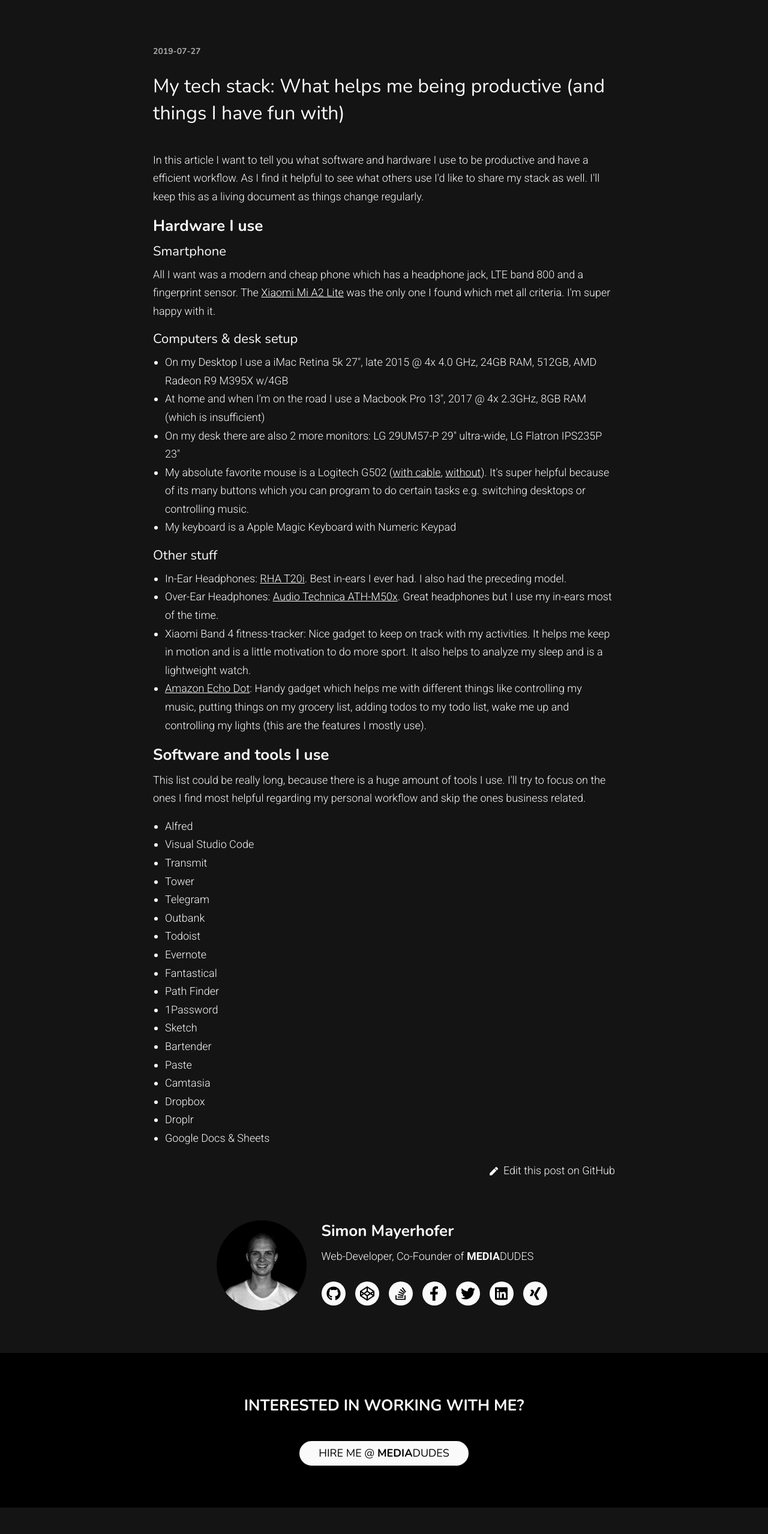
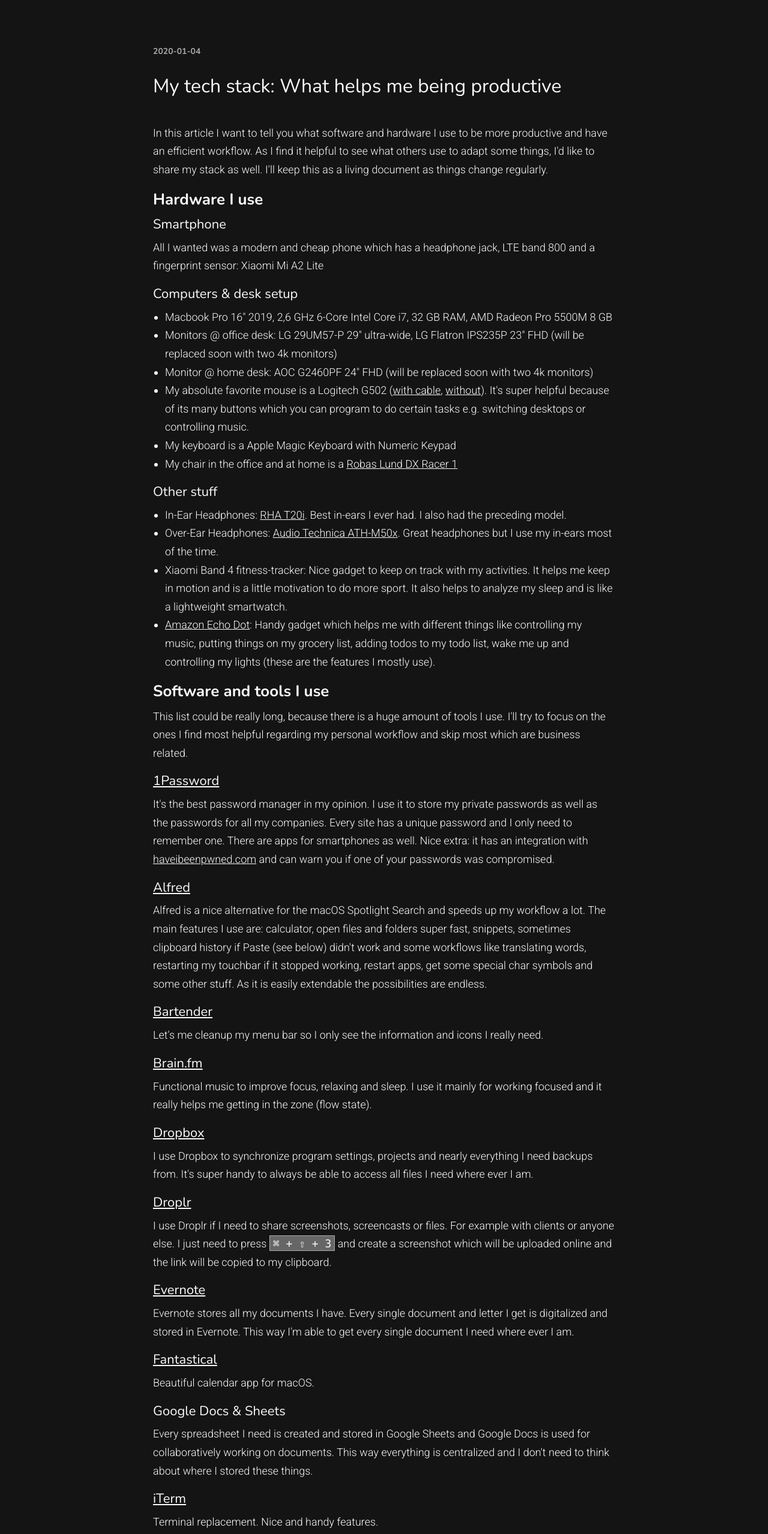
Before and after one commit to SimonMayerhofer/mayerhofer.it, a Gatsby site: page /uses/ in a window 1280 px wide. Shown: the part 80-2638 px from the top of the page at 60% size. Built offline with nearby package versions, Linux system fonts and the light colour scheme; Gatsby itself is replaced by a stand-in of ours; some packages are replaced by stand-ins of ours.

Commit message:
Update uses blog post

```diff
--- a/src/blog/uses/index.md
+++ b/src/blog/uses/index.md
@@ -1,50 +1,104 @@
 ---
-title: 'My tech stack: What helps me being productive (and things I have fun with)'
-date: '2019-07-27T00:00:00.000Z'
+title: 'My tech stack: What helps me being productive'
+date: '2020-01-04T00:00:00.000Z'
 ---
 
-In this article I want to tell you what software and hardware I use to be productive and have a efficient workflow. As I find it helpful to see what others use I'd like to share my stack as well. I'll keep this as a living document as things change regularly.
+In this article I want to tell you what software and hardware I use to be more productive and have an efficient workflow. As I find it helpful to see what others use to adapt some things, I'd like to share my stack as well. I'll keep this as a living document as things change regularly.
 
 ## Hardware I use
 
 ### Smartphone
 
-All I want was a modern and cheap phone which has a headphone jack, LTE band 800 and a fingerprint sensor. The [Xiaomi Mi A2 Lite](https://www.amazon.de/dp/B07FP3T6Z4) was the only one I found which met all criteria. I'm super happy with it.
+All I wanted was a modern and cheap phone which has a headphone jack, LTE band 800 and a fingerprint sensor: Xiaomi Mi A2 Lite
 
 ### Computers & desk setup
 
-- On my Desktop I use a iMac Retina 5k 27", late 2015 @ 4x 4.0 GHz, 24GB RAM, 512GB, AMD Radeon R9 M395X w/4GB
-- At home and when I'm on the road I use a Macbook Pro 13", 2017 @ 4x 2.3GHz, 8GB RAM (which is insufficient)
-- On my desk there are also 2 more monitors: LG 29UM57-P 29" ultra-wide, LG Flatron IPS235P 23"
-- My absolute favorite mouse is a Logitech G502 ([with cable](https://www.amazon.de/dp/B07GS6ZS8J/), [without](https://www.amazon.de/dp/B07QNYCLBJ/)). It's super helpful because of its many buttons which you can program to do certain tasks e.g. switching desktops or controlling music.
+- Macbook Pro 16" 2019, 2,6 GHz 6-Core Intel Core i7, 32 GB RAM, AMD Radeon Pro 5500M 8 GB
+- Monitors @ office desk: LG 29UM57-P 29" ultra-wide, LG Flatron IPS235P 23" FHD (will be replaced soon with two 4k monitors)
+- Monitor @ home desk: AOC G2460PF 24" FHD (will be replaced soon with two 4k monitors)
+- My absolute favorite mouse is a Logitech G502 ([with cable](https://smile.amazon.de/dp/B07GS6ZS8J/), [without](https://smile.amazon.de/dp/B07QNYCLBJ/)). It's super helpful because of its many buttons which you can program to do certain tasks e.g. switching desktops or controlling music.
 - My keyboard is a Apple Magic Keyboard with Numeric Keypad
+- My chair in the office and at home is a [Robas Lund DX Racer 1](https://smile.amazon.de/dp/product/B0056YNWVO/)
 
 ### Other stuff
 
-- In-Ear Headphones: [RHA T20i](https://www.amazon.de/dp/B074QJ74BW/). Best in-ears I ever had. I also had the preceding model.
-- Over-Ear Headphones: [Audio Technica ATH-M50x](https://www.amazon.de/dp/B00HVLUR86/). Great headphones but I use my in-ears most of the time.
-- Xiaomi Band 4 fitness-tracker: Nice gadget to keep on track with my activities. It helps me keep in motion and is a little motivation to do more sport. It also helps to analyze my sleep and is a lightweight watch.
-- [Amazon Echo Dot](https://www.amazon.de/dp/B07PHPXHQS/): Handy gadget which helps me with different things like controlling my music, putting things on my grocery list, adding todos to my todo list, wake me up and controlling my lights (this are the features I mostly use).
+- In-Ear Headphones: [RHA T20i](https://smile.amazon.de/dp/B074QJ74BW/). Best in-ears I ever had. I also had the preceding model.
+- Over-Ear Headphones: [Audio Technica ATH-M50x](https://smile.amazon.de/dp/B00HVLUR86/). Great headphones but I use my in-ears most of the time.
+- Xiaomi Band 4 fitness-tracker: Nice gadget to keep on track with my activities. It helps me keep in motion and is a little motivation to do more sport. It also helps to analyze my sleep and is like a lightweight smartwatch.
+- [Amazon Echo Dot](https://smile.amazon.de/dp/B07PHPXHQS/): Handy gadget which helps me with different things like controlling my music, putting things on my grocery list, adding todos to my todo list, wake me up and controlling my lights (these are the features I mostly use).
 
 ## Software and tools I use
 
-This list could be really long, because there is a huge amount of tools I use. I'll try to focus on the ones I find most helpful regarding my personal workflow and skip the ones business related.
+This list could be really long, because there is a huge amount of tools I use. I'll try to focus on the ones I find most helpful regarding my personal workflow and skip most which are business related.
 
-- Alfred
-- Visual Studio Code
-- Transmit
-- Tower
-- Telegram
-- Outbank
-- Todoist
-- Evernote
-- Fantastical
-- Path Finder
-- 1Password
-- Sketch
-- Bartender
-- Paste
-- Camtasia
-- Dropbox
-- Droplr
-- Google Docs & Sheets
+### [1Password](https://1password.com/)
+
+It's the best password manager in my opinion. I use it to store my private passwords as well as the passwords for all my companies. Every site has a unique password and I only need to remember one. There are apps for smartphones as well. Nice extra: it has an integration with [haveibeenpwned.com](https://haveibeenpwned.com/) and can warn you if one of your passwords was compromised.
+
+### [Alfred](https://www.alfredapp.com/)
+
+Alfred is a nice alternative for the macOS Spotlight Search and speeds up my workflow a lot. The main features I use are: calculator, open files and folders super fast, snippets, sometimes clipboard history if Paste (see below) didn't work and some workflows like translating words, restarting my touchbar if it stopped working, restart apps, get some special char symbols and some other stuff. As it is easily extendable the possibilities are endless.
+
+### [Bartender](https://www.macbartender.com/)
+
+Let's me cleanup my menu bar so I only see the information and icons I really need.
+
+### [Brain.fm](https://www.brain.fm/)
+
+Functional music to improve focus, relaxing and sleep. I use it mainly for working focused and it really helps me getting in the zone (flow state).
+
+### [Dropbox](https://www.dropbox.com/)
+
+I use Dropbox to synchronize program settings, projects and nearly everything I need backups from. It's super handy to always be able to access all files I need where ever I am.
+
+### [Droplr](https://droplr.com/)
+
+I use Droplr if I need to share screenshots, screencasts or files. For example with clients or anyone else. I just need to press `⌘ + ⇧ + 3` and create a screenshot which will be uploaded online and the link will be copied to my clipboard.
+
+### [Evernote](https://evernote.com/)
+
+Evernote stores all my documents I have. Every single document and letter I get is digitalized and stored in Evernote. This way I'm able to get every single document I need where ever I am.
+
+### [Fantastical](https://flexibits.com/fantastical)
+
+Beautiful calendar app for macOS.
+
+### Google Docs & Sheets
+
+Every spreadsheet I need is created and stored in Google Sheets and Google Docs is used for collaboratively working on documents. This way everything is centralized and I don't need to think about where I stored these things.
+
+### [iTerm](https://iterm2.com/)
+
+Terminal replacement. Nice and handy features.
+
+### [Outbank](https://outbankapp.com/)
+
+Awesome banking software which let's me check all my accounts in one central place. I can use it to search in all my accounts at once and also be able to access all my previous transactions. One of my accounts e.g. is at the Postbank which only let's me search the past 3 months of transactions. With Outbank I can search all of them (since I started to use it).
+
+### [Path Finder](https://cocoatech.com/)
+
+Finder alternative for macOS. It has a lot more features and lets me work faster.
+
+### [Paste](https://pasteapp.me/)
+
+Clipboard history and manager. This is probably one of the most useful things on this list. I use it all the time. As I copy things all the time it can happen that I overwrite something in my clipboard which i still needed. With paste this is no problem because I can access everything I had in my clipboard in the last weeks. This is a huge time saver. Alfred also has this functionality but I find Paste is nicer to use. So I use Alfreds functionality only as backup if Paste didn't start or crashed and I didn't notice it.
+
+### [Sketch](https://www.sketch.com/)
+
+Awesome app to work with vector files like SVGs or create layouts. I work with these things all the time when developing websites. Sketch is in my opinion the easiest to use and also best software for it.
+
+### [Telegram](https://telegram.org/)
+
+Best instant messenger available and way better than WhatsApp (although this isn't hard to accomplish). Some of the main features I like are unlimited storage for sent files, same history on all devices, and my favorite feature: being able to create and use bots. For example Voicy is a bot to transcribe voicemails so it's possible to use the search to search in voicemails or read them when you can't listen them. I also created some bots for myself which help me with some tasks like daily notification about upcoming events in my calendar, forwarding of SMS (so I can copy & paste on my laptop), notifications for orders on Amazon, new calendar entries in shared calendars or PayPal payments just to count a few.
+
+### [Todoist](https://todoist.com/)
+
+Todoist is my favorite app to organize all my TODOs. I connected it with my Amazon Echo so I'm able to create new TODOs or add new items to my grocery list.
+
+### [Transmit](https://panic.com/transmit/)
+
+My favorite file transfer client.
+
+### [Visual Studio Code](https://code.visualstudio.com/)
+
+My favorite IDE. Easy to extend and with lots of nice features.
```
